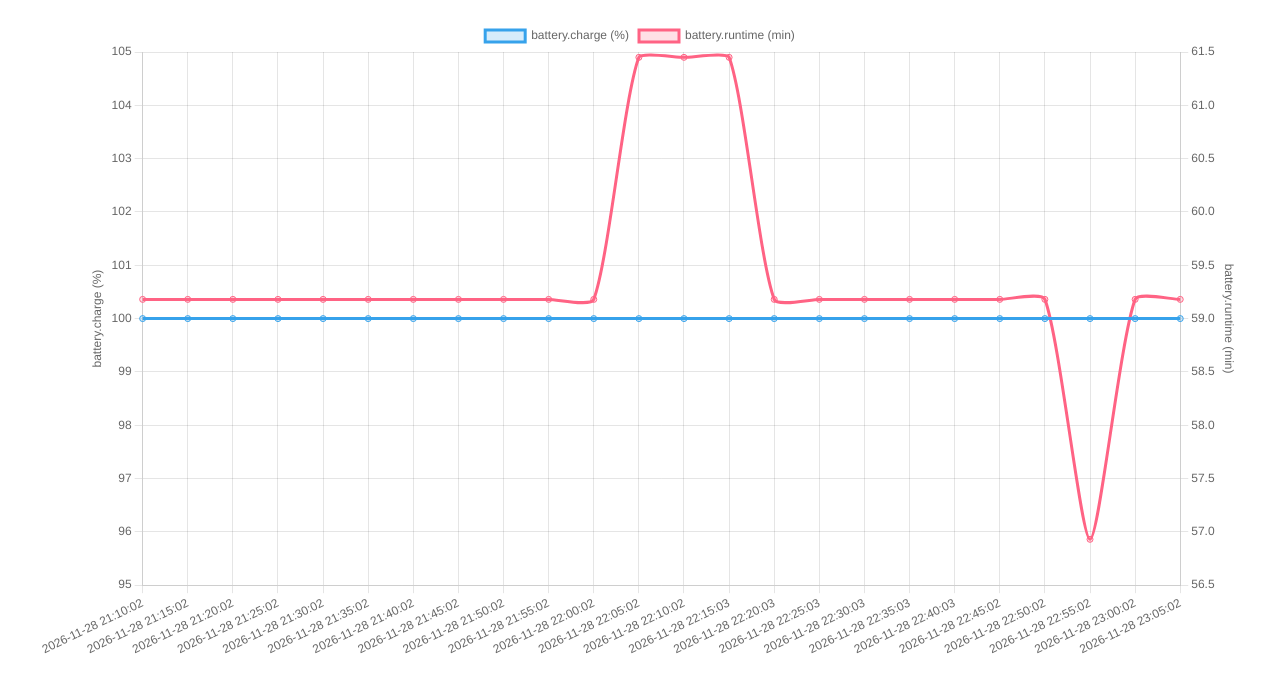
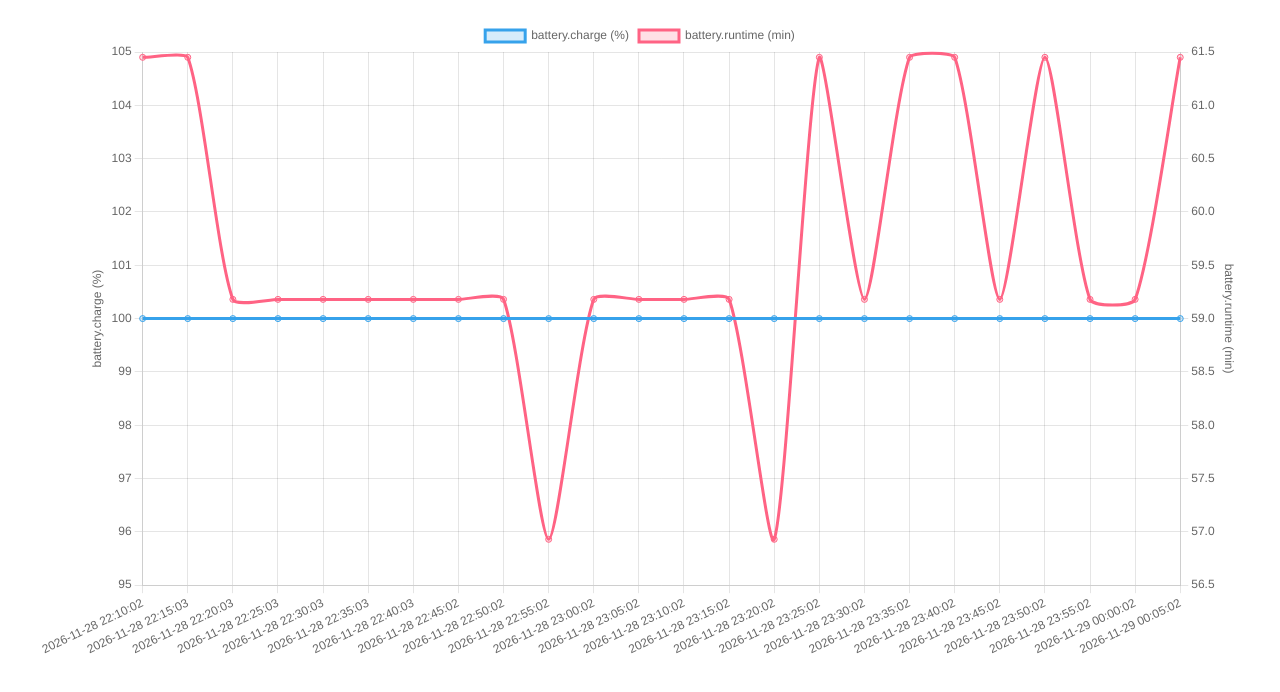
Before and after one commit to jhjngnt8pw-prog/dashboard, a plain HTML site: page ups.html in a window 1280 px wide. Drawn offline with nearby package versions, Linux system fonts and the light colour scheme.

Commit message:
AutoPush 2026-11-29 01:10:02

```diff
--- a/ups.html
+++ b/ups.html
@@ -10,9 +10,9 @@
 <canvas id="chart"></canvas>
 </div>
 <script>
-const labels = ["2026-11-28 21:10:02", "2026-11-28 21:15:02", "2026-11-28 21:20:02", "2026-11-28 21:25:02", "2026-11-28 21:30:02", "2026-11-28 21:35:02", "2026-11-28 21:40:02", "2026-11-28 21:45:02", "2026-11-28 21:50:02", "2026-11-28 21:55:02", "2026-11-28 22:00:02", "2026-11-28 22:05:02", "2026-11-28 22:10:02", "2026-11-28 22:15:03", "2026-11-28 22:20:03", "2026-11-28 22:25:03", "2026-11-28 22:30:03", "2026-11-28 22:35:03", "2026-11-28 22:40:03", "2026-11-28 22:45:02", "2026-11-28 22:50:02", "2026-11-28 22:55:02", "2026-11-28 23:00:02", "2026-11-28 23:05:02"];
+const labels = ["2026-11-28 22:10:02", "2026-11-28 22:15:03", "2026-11-28 22:20:03", "2026-11-28 22:25:03", "2026-11-28 22:30:03", "2026-11-28 22:35:03", "2026-11-28 22:40:03", "2026-11-28 22:45:02", "2026-11-28 22:50:02", "2026-11-28 22:55:02", "2026-11-28 23:00:02", "2026-11-28 23:05:02", "2026-11-28 23:10:02", "2026-11-28 23:15:02", "2026-11-28 23:20:02", "2026-11-28 23:25:02", "2026-11-28 23:30:02", "2026-11-28 23:35:02", "2026-11-28 23:40:02", "2026-11-28 23:45:02", "2026-11-28 23:50:02", "2026-11-28 23:55:02", "2026-11-29 00:00:02", "2026-11-29 00:05:02"];
 const charge = [100, 100, 100, 100, 100, 100, 100, 100, 100, 100, 100, 100, 100, 100, 100, 100, 100, 100, 100, 100, 100, 100, 100, 100];
-const runtimeMin = [59.18, 59.18, 59.18, 59.18, 59.18, 59.18, 59.18, 59.18, 59.18, 59.18, 59.18, 61.45, 61.45, 61.45, 59.18, 59.18, 59.18, 59.18, 59.18, 59.18, 59.18, 56.93, 59.18, 59.18];
+const runtimeMin = [61.45, 61.45, 59.18, 59.18, 59.18, 59.18, 59.18, 59.18, 59.18, 56.93, 59.18, 59.18, 59.18, 59.18, 56.93, 61.45, 59.18, 61.45, 61.45, 59.18, 61.45, 59.18, 59.18, 61.45];
 new Chart(document.getElementById('chart'), {
   type: 'line',
   data: {
```
